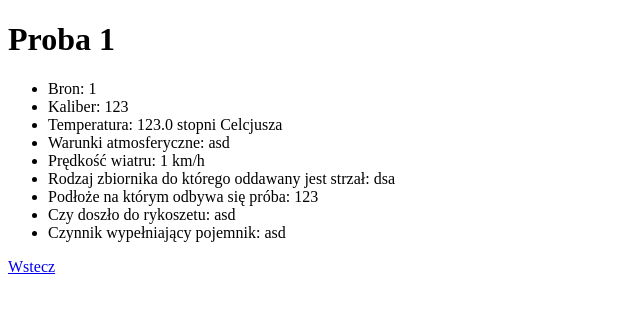
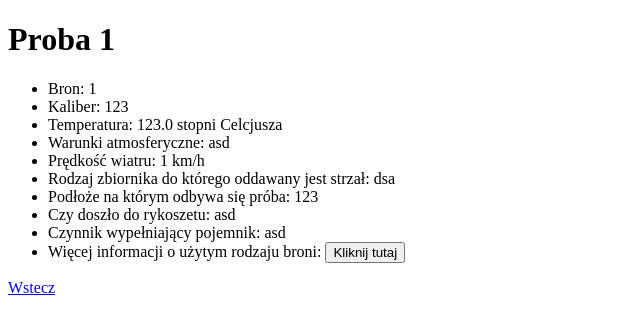
Before and after one commit to axl123stranger/mgr2, a Django app: page /proba_strzelnicza/1 in a window 1280 px wide. Shown: the top 334 px of the page, without its empty margins (0-640 px from the left). Run offline with Django 3.2, Linux system fonts and the light colour scheme; data comes from the database, SQL or seed files in the repository; both versions use the stored data as it was after the commit.

Commit message:
Najaktualniejsze

```diff
--- a/mgr/proba_strzelnicza/models.py
+++ b/mgr/proba_strzelnicza/models.py
@@ -17,7 +17,8 @@ class Pliki(models.Model):
     link = models.CharField(max_length=50)
     proba_strzelnicza_id_proby = models.IntegerField()
 
-
+    def __str__(self):
+        return f"{self.id_proby}"
 
 class Pocisk(models.Model):
     id = models.AutoField(db_column='ID', primary_key=True)  # Field name made lowercase.
@@ -69,6 +70,7 @@ class ProbaStrzelnicza(models.Model):
     podloze = models.ForeignKey(Podloza, models.DO_NOTHING)
     rykoszet = models.ForeignKey('Rykoszet', models.DO_NOTHING)
     czynnik = models.ForeignKey(Czynniki, models.DO_NOTHING)
+    link = models.CharField(max_length=80)
     def __str__(self):
         return f"{self.id_proby} ({self.id_bron}, {self.id_pocisk})"
 
--- a/mgr/proba_strzelnicza/templates/proba_strzelnicza/proba_strzelnicza.html
+++ b/mgr/proba_strzelnicza/templates/proba_strzelnicza/proba_strzelnicza.html
@@ -15,6 +15,11 @@
         <li>Podłoże na którym odbywa się próba: {{ proba_strzelnicza.podloze}}</li>
         <li>Czy doszło do rykoszetu: {{ proba_strzelnicza.rykoszet }}</li>
         <li>Czynnik wypełniający pojemnik: {{ proba_strzelnicza.czynnik }}</li>
+        <li>Więcej informacji o użytym rodzaju broni:
+            <a href="{{ proba_strzelnicza.link }}">
+                <button>Kliknij tutaj</button>
+            </a>
+        </li>
     </ul>
     <a href="{% url 'index' %}">Wstecz</a>
 {% endblock %}
```
Also changed, not shown: mgr/db.sqlite3.
